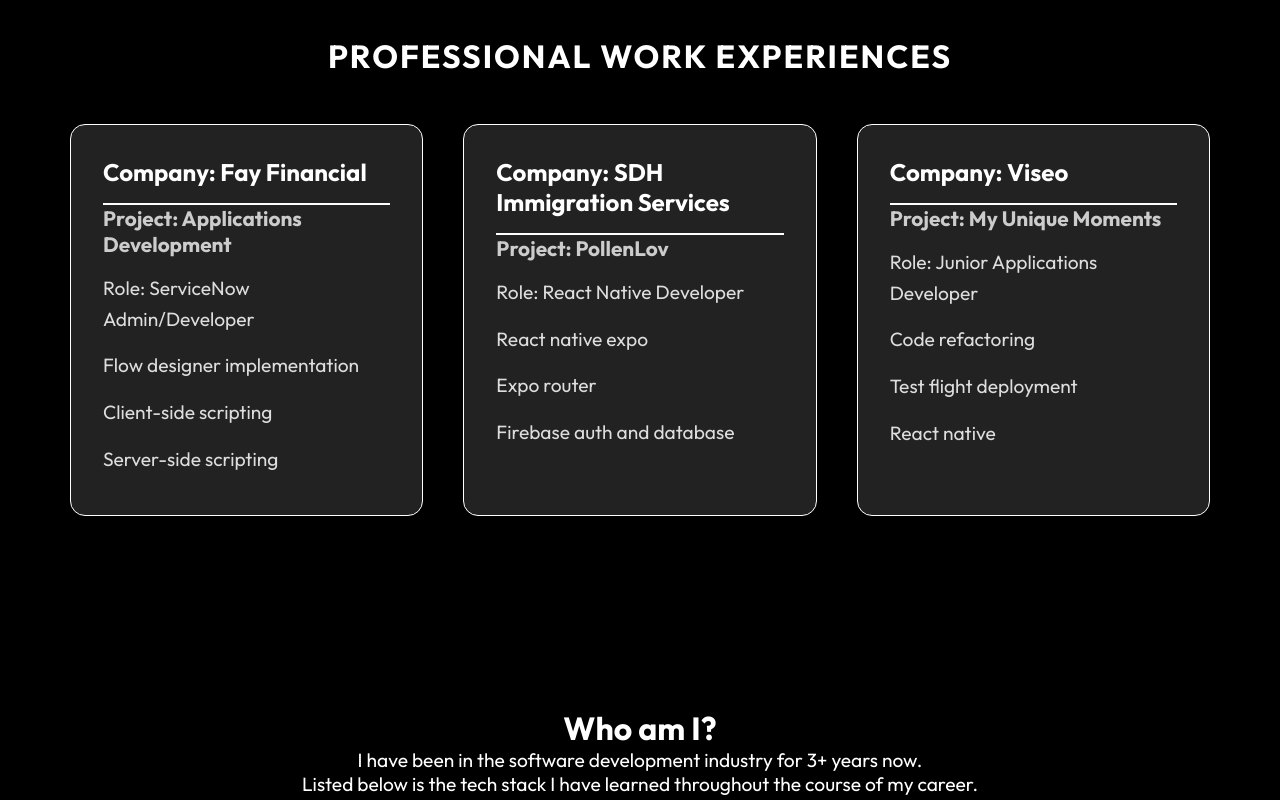
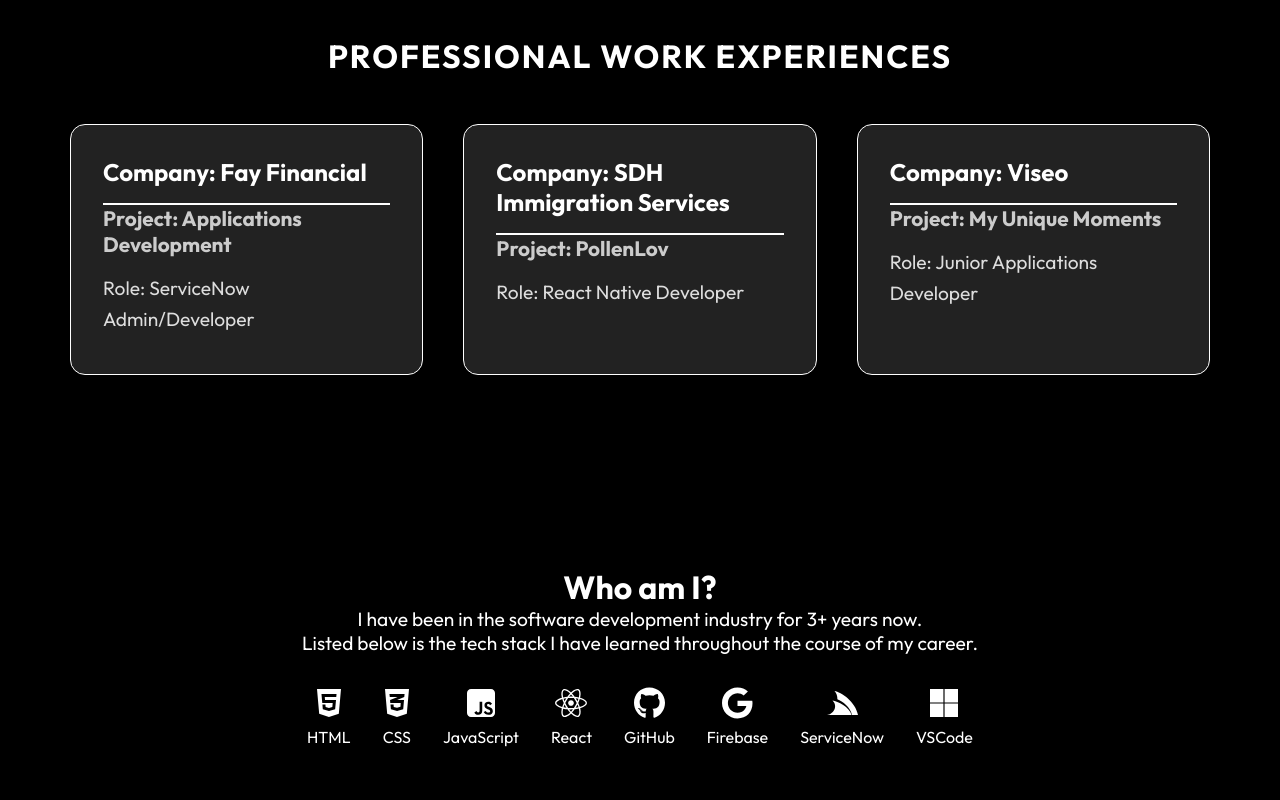
Before and after one commit to zoecabrales/jz-portfolio, a React (Create React App) app: page / in a window 1280 px wide. Shown: the part 860-1660 px from the top of the page. Built offline with nearby package versions, Linux system fonts and the light colour scheme.

Commit message:
added subtle animations on card components

```diff
--- a/src/components/About/AboutContentStyles.css
+++ b/src/components/About/AboutContentStyles.css
@@ -73,6 +73,30 @@
     transform: scale(1.1); /* Slightly enlarge icon on hover */
     transition: transform 0.3s ease;
   }
+  .tech-icon {
+    display: flex;
+    flex-direction: column;
+    align-items: center;
+    text-align: center;
+    color: #fff; /* Initial color for the icons and labels */
+    transition: transform 0.3s ease, color 0.3s ease;
+  }
+
+  .tech-icon p {
+    margin-top: 0.5rem;
+    font-size: 1rem;
+    transition: color 0.3s ease;
+  }
+
+  .tech-icon:hover {
+    transform: scale(1.1); /* Slightly increase the size of the icon */
+    color: #f6c453; /* Change color on hover, similar to your button color */
+  }
+
+  .tech-icon:hover p {
+    color: #f6c453; /* Change the label color on hover */
+  }
+
   .tech-icons-container {
     display: flex;
     justify-content: center;
@@ -80,16 +104,3 @@
     margin: 2rem 0; /* Space around the icons */
     margin-bottom: 200px;
   }
-
-  .tech-icon {
-    display: flex;
-    flex-direction: column;
-    align-items: center;
-    text-align: center;
-    color: #fff; /* Change this to your preferred color */
-  }
-
-  .tech-icon p {
-    margin-top: 0.5rem;
-    font-size: 1rem;
-  }
--- a/src/components/Cards/ExpCard/ExpCard.js
+++ b/src/components/Cards/ExpCard/ExpCard.js
@@ -1,20 +1,39 @@
-import React from "react";
+import React, { useState } from "react";
 import "./ExpCardStyles.css";
 import { useTheme } from "../../../context/ThemeContext"; // Import the useTheme hook
 
 const ExpCard = ({ company, project, role, duties }) => {
   const { theme } = useTheme(); // Get the current theme
+  const [isHovered, setIsHovered] = useState(false); // State for hover effect
+
+  // Handle mouse enter and leave events
+  const handleMouseEnter = () => {
+    setIsHovered(true);
+  };
+
+  const handleMouseLeave = () => {
+    setIsHovered(false);
+  };
 
   return (
-    <div className={`exp-card ${theme}`}>
+    <div
+      className={`exp-card ${theme}`}
+      onMouseEnter={handleMouseEnter}
+      onMouseLeave={handleMouseLeave}
+    >
+      {!isHovered ? (
+        <div className="exp-card-content">
           <h2>{`Company: ${company}`}</h2>
           <h4>{`Project: ${project}`}</h4>
           <p>{`Role: ${role}`}</p>
-      <div className="duties">
+        </div>
+      ) : (
+        <div className="exp-card-duties">
           {duties.map((duty, index) => (
             <p key={index}>{duty}</p>
           ))}
         </div>
+      )}
     </div>
   );
 };
--- a/src/components/data/ExpCardData.js
+++ b/src/components/data/ExpCardData.js
@@ -4,22 +4,38 @@
     project: "Applications Development",
     role: "ServiceNow Admin/Developer",
     duties: [
+      "ITSM Module",
       "Flow designer implementation",
       "Client-side scripting",
       "Server-side scripting",
+      "Employee Center Portal implementation",
+      "ACLs & Roles",
+      "Catalog Item Creation",
     ],
   },
   {
     company: "SDH Immigration Services",
     project: "PollenLov",
     role: "React Native Developer",
-    duties: ["React native expo", "Expo router", "Firebase auth and database"],
+    duties: [
+      "React Native Expo",
+      "Expo router",
+      "Firebase Auth and Validations",
+      "Firestore",
+      "Redux",
+    ],
   },
   {
     company: "Viseo",
     project: "My Unique Moments",
     role: "Junior Applications Developer",
-    duties: ["Code refactoring", "Test flight deployment", "React native"],
+    duties: [
+      "Code refactoring",
+      "Test flight deployment",
+      "React Native CLI",
+      "Push Notifications",
+      "Scrum Methodology",
+    ],
   },
 ];
 
```
Lines whose indentation alone changed are shown as unchanged.
